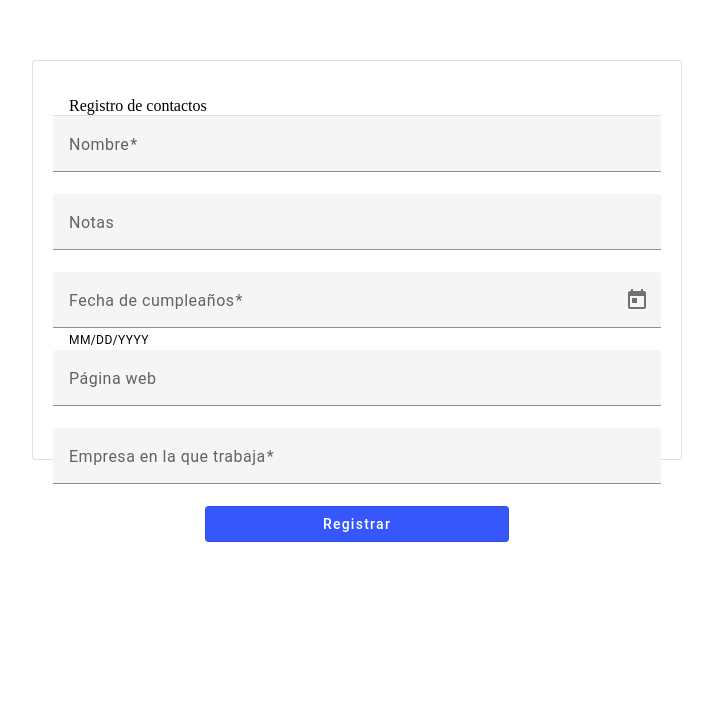
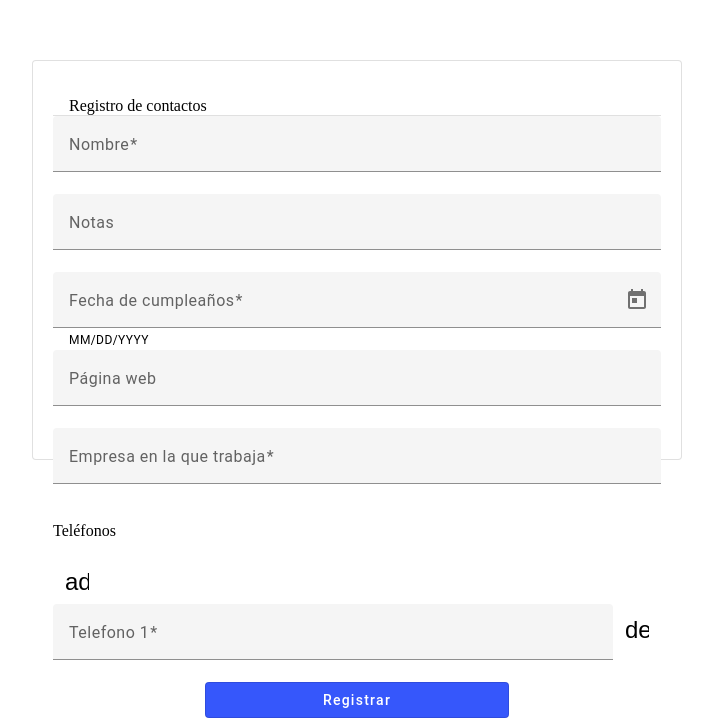
Before and after one commit to BryanGarcia25/LibretaDireccionesPrueba, an Angular app in the folder frontend/: page /registro in a window 1280 px wide. Shown: the part 148-872 px from the top of the page, without its empty margins (283-996 px from the left). Before the commit the page ends 816 px from the top, so only its background shows below. Built offline with nearby package versions, Linux system fonts and the light colour scheme.

Commit message:
feat: Añadir sección para registrar los números telefónicos

```diff
--- a/frontend/src/app/components/contact-form/contact-form.component.html
+++ b/frontend/src/app/components/contact-form/contact-form.component.html
@@ -34,6 +34,28 @@
                 <input matInput formControlName="company">
             </mat-form-field>
 
+            <div>
+                <div class="phone-section">
+                    <p>Teléfonos</p>
+                    <button mat-icon-button (click)="addPhoneNumber()">
+                        <mat-icon>add</mat-icon>
+                    </button>
+                </div>
+                <div formArrayName="phones">
+                    @for (phone of phoneArray.controls; track $index) {
+                        <div [formGroupName]="$index" style="display: flex; justify-content: space-between;">
+                            <mat-form-field style="width: 100%;">
+                                <mat-label>Telefono {{ $index + 1 }}</mat-label>
+                                <input matInput formControlName="phone_number">
+                            </mat-form-field>
+                            <button mat-icon-button (click)="removePhoneNumber($index)">
+                                <mat-icon>delete</mat-icon>
+                            </button>
+                        </div>
+                    }
+                  </div>
+            </div>
+
             <button mat-stroked-button type="submit">Registrar</button>
         </form>
     </mat-card>
```
